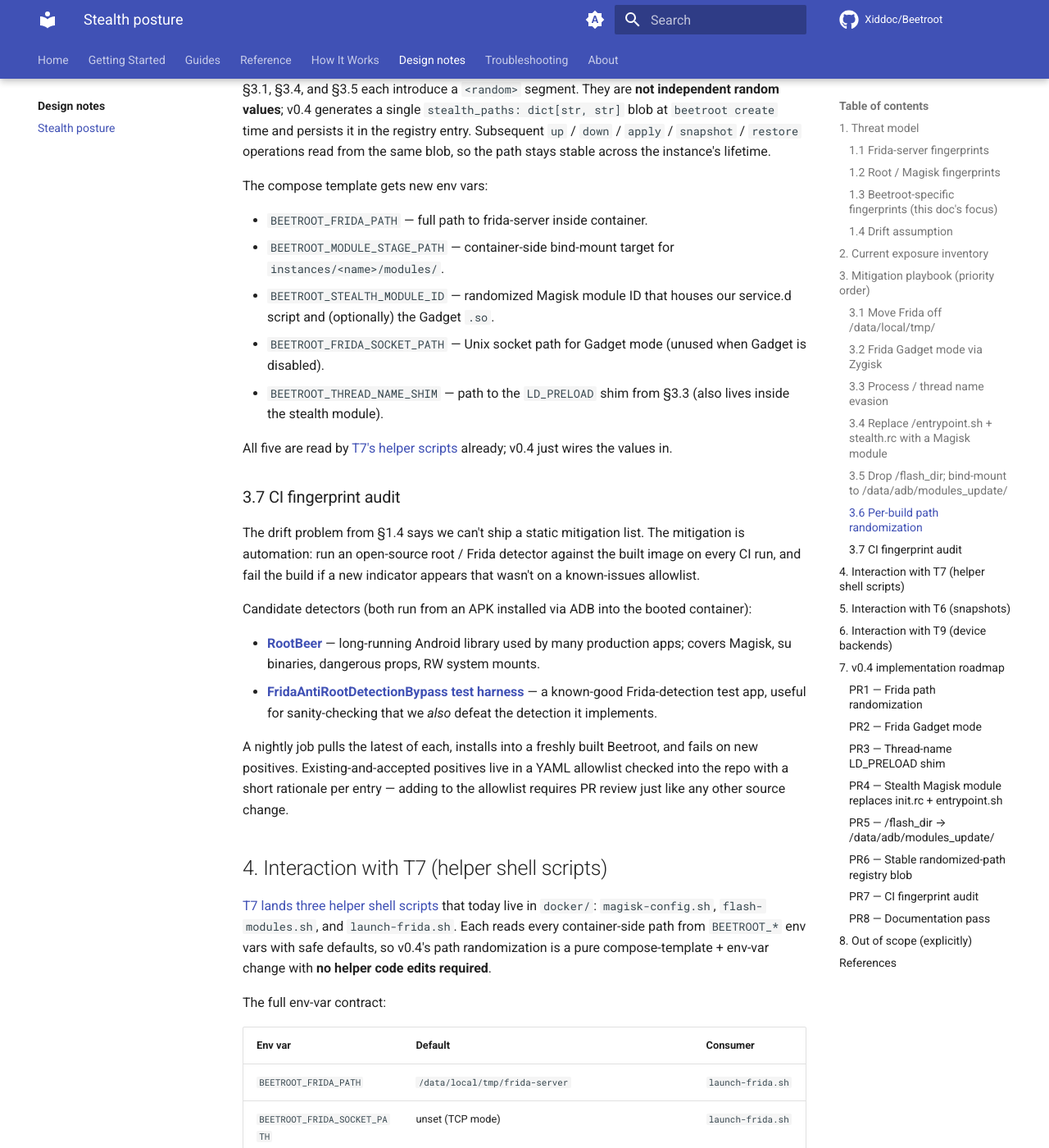
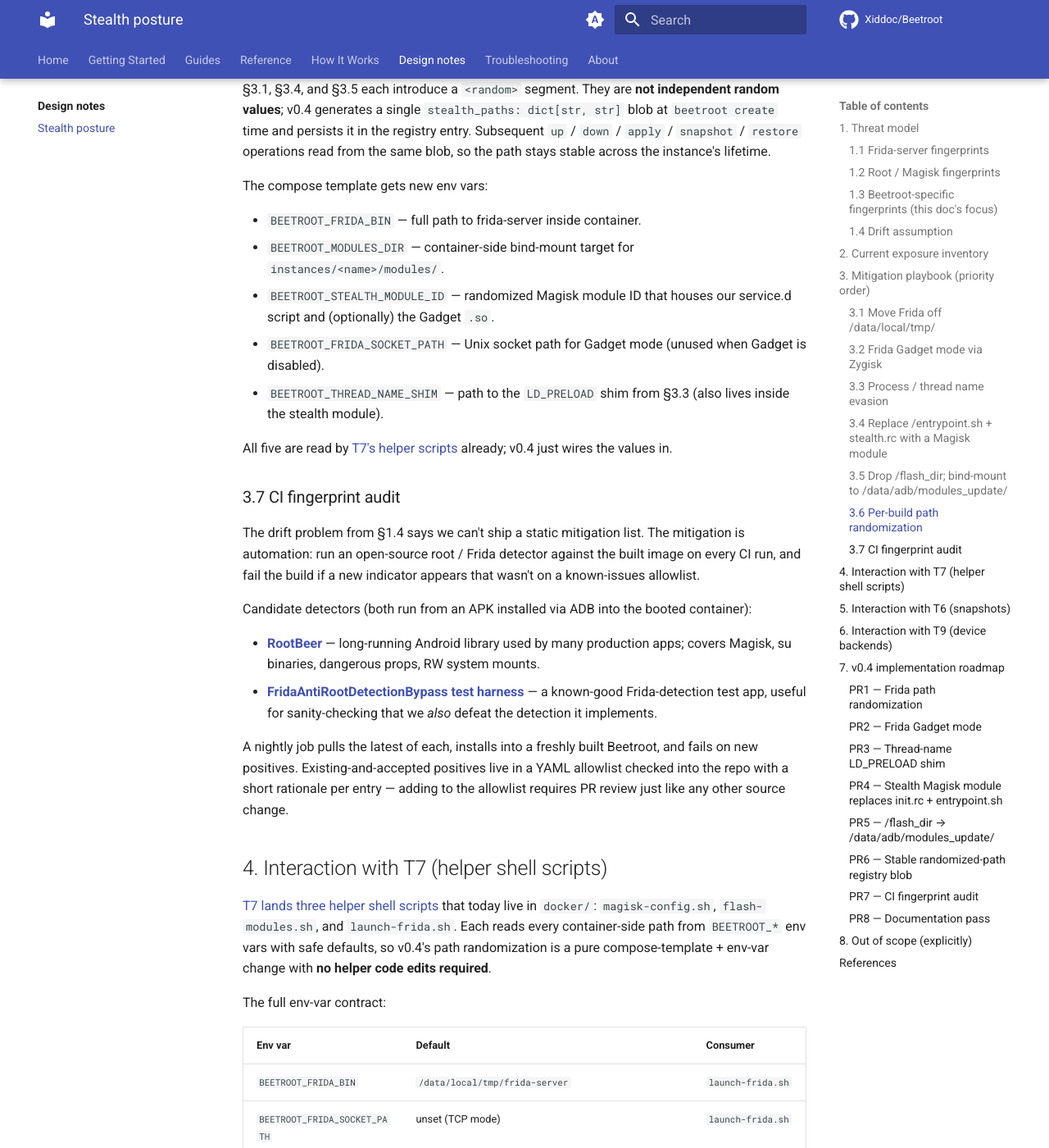
Before and after one commit to Xiddoc/Beetroot, an MkDocs documentation site: the page built from docs/design/stealth-posture.md, in a window 1280 px wide and 1400 px high, scrolled down 5930 px. Shown: the whole window at 82% size. Built offline with MkDocs 1.6.1 and Material for MkDocs 9.7.7, drawn with Linux system fonts in a browser that asks for light colours; comment, search, counter and statistics services are not loaded; some of the changed text lies outside the part shown.

Commit message:
docs(t10): align stealth-posture env-var names with T7's actual code
T10's v0.4 roadmap table referenced `BEETROOT_FRIDA_PATH` and
`BEETROOT_MODULE_STAGE_PATH`; T7 actually shipped `BEETROOT_FRIDA_BIN`
and `BEETROOT_MODULES_DIR`. Aligning the doc with the code so v0.4
implementers can grep one name across both surfaces.

```diff
--- a/docs/design/stealth-posture.md
+++ b/docs/design/stealth-posture.md
@@ -272,8 +272,8 @@ so the path stays stable across the instance's lifetime.
 
 The compose template gets new env vars:
 
-- `BEETROOT_FRIDA_PATH` — full path to frida-server inside container.
-- `BEETROOT_MODULE_STAGE_PATH` — container-side bind-mount target for
+- `BEETROOT_FRIDA_BIN` — full path to frida-server inside container.
+- `BEETROOT_MODULES_DIR` — container-side bind-mount target for
   `instances/<name>/modules/`.
 - `BEETROOT_STEALTH_MODULE_ID` — randomized Magisk module ID that
   houses our service.d script and (optionally) the Gadget `.so`.
@@ -323,9 +323,9 @@ The full env-var contract:
 
 | Env var                        | Default                              | Consumer            |
 |--------------------------------|--------------------------------------|---------------------|
-| `BEETROOT_FRIDA_PATH`          | `/data/local/tmp/frida-server`       | `launch-frida.sh`   |
+| `BEETROOT_FRIDA_BIN`          | `/data/local/tmp/frida-server`       | `launch-frida.sh`   |
 | `BEETROOT_FRIDA_SOCKET_PATH`   | unset (TCP mode)                     | `launch-frida.sh`   |
-| `BEETROOT_MODULE_STAGE_PATH`   | `/flash_dir`                         | `flash-modules.sh`  |
+| `BEETROOT_MODULES_DIR`   | `/flash_dir`                         | `flash-modules.sh`  |
 | `BEETROOT_MAGISK_DB`           | `/data/adb/magisk.db`                | `magisk-config.sh`  |
 | `BEETROOT_DENYLIST_PACKAGES`   | `com.google.android.gms,com.google.android.gms.unstable` | `magisk-config.sh` |
 | `BEETROOT_STEALTH_MODULE_ID`   | unset (legacy init.rc mode)          | (build-time only)   |
@@ -406,7 +406,7 @@ executes against. Complexity tags: **S** (≤1 day), **M** (2–3 days),
 - **Scope:** Implement §3.1. Generate randomized
   `/data/adb/modules/<random>/bin/<random>` at `beetroot create`,
   persist in registry, wire into compose template via
-  `BEETROOT_FRIDA_PATH`. T7's `launch-frida.sh` already reads it.
+  `BEETROOT_FRIDA_BIN`. T7's `launch-frida.sh` already reads it.
 - **Complexity:** S.
 - **Unblocks:** The single highest-risk indicator from §2. Makes
   `/data/local/tmp/frida-server` scans miss us.
```
